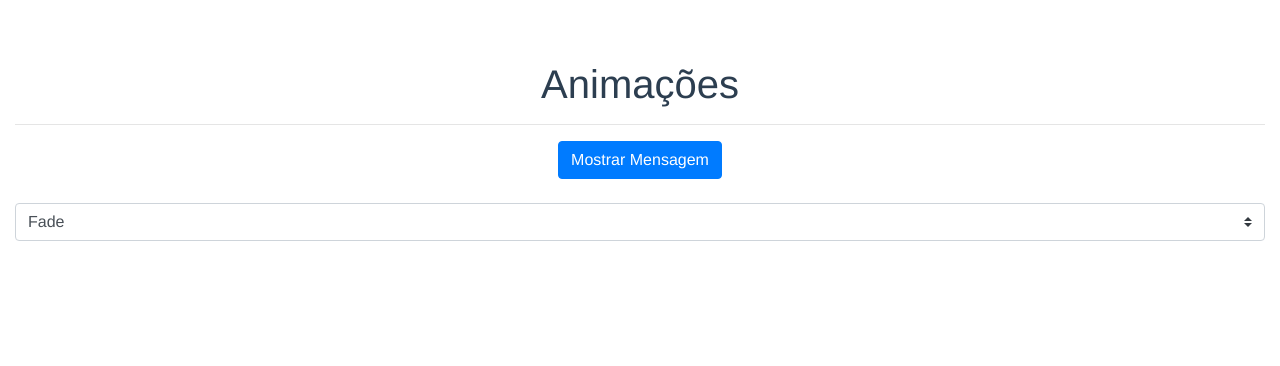
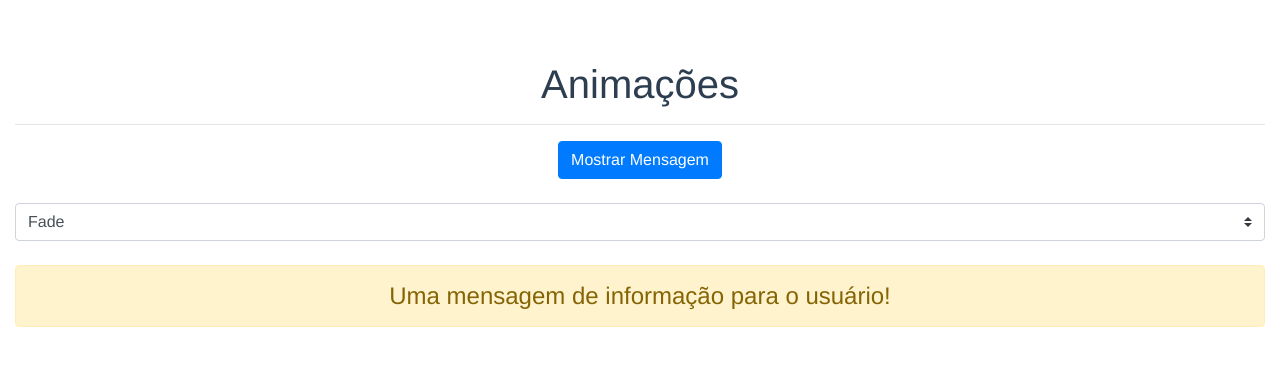
Before and after one commit to CURSOSDEVS/VUE-JS-Melhorando-Estetica-adicionando-transicoes-animacoes, a Vue app in the folder animacoes-exercicios/: page / in a window 1280 px wide. Shown: the top 366 px of the page. Built offline with nearby package versions, Linux system fonts and the light colour scheme.

Commit message:
Transicionar entre múltiplos elementos

```diff
--- a/animacoes-exercicios/src/App.vue
+++ b/animacoes-exercicios/src/App.vue
@@ -21,8 +21,13 @@
 			<option value="slide">Slide</option>
 		</b-select>
 
-		<transition :name="tipoAnimacao" >
+		<!-- <transition :name="tipoAnimacao" >
 			<b-alert variant="info" show v-show="exibir">{{msg}}</b-alert>
+		</transition> -->
+
+		<transition :name="tipoAnimacao" mode="out-in" >
+			<b-alert variant="info" show v-if="exibir" key="info">{{msg}}</b-alert>
+			<b-alert variant="warning" show v-else key="warning">{{msg}}</b-alert>
 		</transition>
 	</div>
 </template>
```
Also changed, not shown: 1 other file (tests, documents, lock files or other folders).
